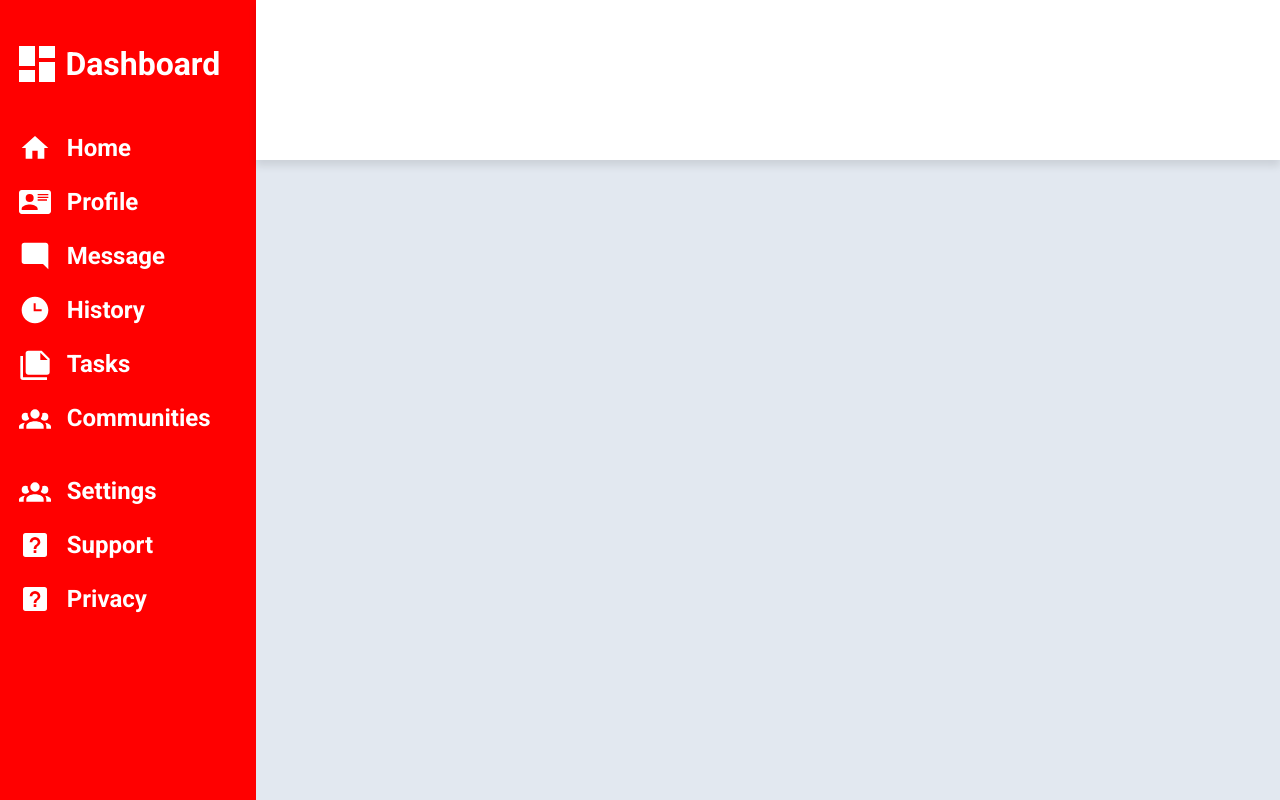
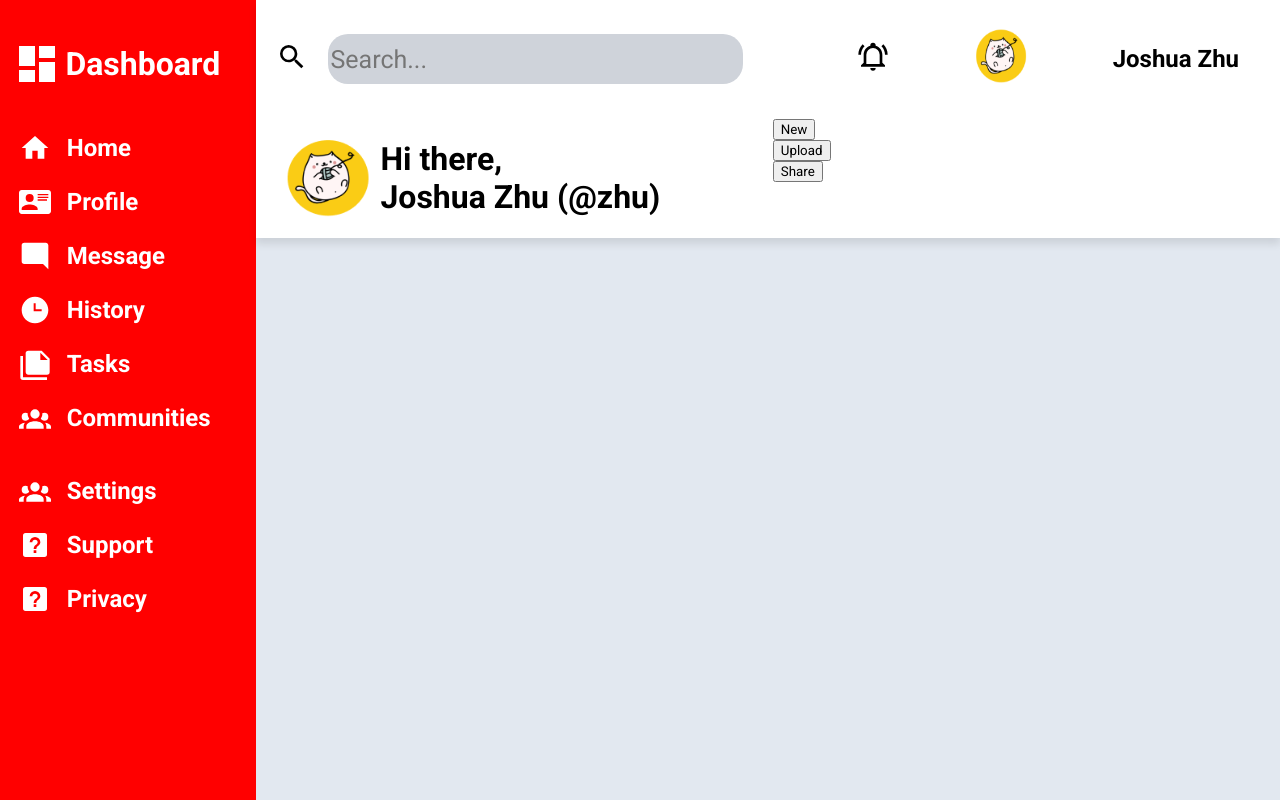
Before and after one commit to zhulander-top/admin-dashboard, a plain HTML site: page index.html in a window 1280 px wide. Shown: the top 800 px of the page. Drawn offline with Linux system fonts and the light colour scheme.

Commit message:
search part of header complete

```diff
--- a/index.html
+++ b/index.html
@@ -80,8 +80,50 @@
             </div>
         </div>
     <div class="header">
-        <div class="searchleft"></div>
-        <div class="searchright"></div>
+        <div class="searchleft">
+            <a href="#"><svg xmlns="http://www.w3.org/2000/svg" viewBox="0 0 24 24"><title>magnify</title><path d="M9.5,3A6.5,6.5 0 0,1 16,9.5C16,11.11 15.41,12.59 14.44,13.73L14.71,14H15.5L20.5,19L19,20.5L14,15.5V14.71L13.73,14.44C12.59,15.41 11.11,16 9.5,16A6.5,6.5 0 0,1 3,9.5A6.5,6.5 0 0,1 9.5,3M9.5,5C7,5 5,7 5,9.5C5,12 7,14 9.5,14C12,14 14,12 14,9.5C14,7 12,5 9.5,5Z" /></svg></a>
+            <input type="text" placeholder="Search...">
+        </div>
+        <div class="searchright">
+            <ul>
+                <li>
+                    <a href="#"><svg xmlns="http://www.w3.org/2000/svg" viewBox="0 0 24 24"><title>bell-ring-outline</title><path d="M10,21H14A2,2 0 0,1 12,23A2,2 0 0,1 10,21M21,19V20H3V19L5,17V11C5,7.9 7.03,5.17 10,4.29C10,4.19 10,4.1 10,4A2,2 0 0,1 12,2A2,2 0 0,1 14,4C14,4.1 14,4.19 14,4.29C16.97,5.17 19,7.9 19,11V17L21,19M17,11A5,5 0 0,0 12,6A5,5 0 0,0 7,11V18H17V11M19.75,3.19L18.33,4.61C20.04,6.3 21,8.6 21,11H23C23,8.07 21.84,5.25 19.75,3.19M1,11H3C3,8.6 3.96,6.3 5.67,4.61L4.25,3.19C2.16,5.25 1,8.07 1,11Z" /></svg></a>
+                </li>
+                <li>
+                    <a href="#"><img src="images/2.png"></a>
+                </li>
+                <li>
+                    <p>Joshua Zhu</p>
+                </li>
+            </ul>
+        </div>
+        <div class="accleft">
+            <img src="images/2.png">
+            <h1>
+                <span>Hi there,</span>
+                <br>
+                Joshua Zhu (@zhu)
+            </h1>
+        </div>
+        <div class="accright">
+            <ul>
+                <li>
+                    <button>
+                        New
+                    </button>
+                </li>
+                <li>
+                    <button>
+                        Upload
+                    </button>
+                </li>
+                <li>
+                    <button>
+                        Share
+                    </button>
+                </li>
+            </ul>
+        </div>
     </div>
     <div class="content">
     </div>
--- a/style.css
+++ b/style.css
@@ -1,18 +1,21 @@
 body,
-html {
-    height: 100%;
+html{
+    height: 100vh;
     margin: 0;
+    padding:0;
+    box-sizing: border-box;
 }
 * {
     font-family: "Roboto", 'Times New Roman', Times, serif;
-    box-sizing: border-box;
+
 }
 .container{
-    height:100%;
     display: grid;
     grid-template-columns: 1fr 4fr;
     grid-template-rows: 1fr 4fr;
-    overflow-x: hidden;
+    height: 100%;
+    width:100%;
+    min-height:1040px;
 }
 .sidebar{
     background-color:red;
@@ -20,6 +23,7 @@ html {
     grid-row: 1 / 3;
     display:flex;
     flex-direction: column;
+    position:sticky;
     padding: 5%;
 }
 .sidebar p{
@@ -77,6 +81,71 @@ html {
     background-color: white;
     box-shadow: 0px 6px 8px rgba(0, 0, 0, .1);
     z-index: 1;
+    display:grid;
+    column-gap: 30px;
+    grid-template: 1fr 1fr / 1fr 1fr;
+    padding-left: 2%;
+    padding-right: 4%;
+}
+.header ul{
+    list-style:none;
+    margin:0;
+    padding:0;
+}
+.searchleft{
+    grid-row: 1 / 2;
+    grid-column: 1 / 2;
+    display:flex;
+    justify-content: start;
+    align-items:center;
+}
+input {
+    width: 95%;
+    height: 48px;
+    border-radius: 20px;
+    border:none;
+    display: inline-block;
+    background-color: rgb(207, 211, 218);
+    margin-left: 20px;
+    font-size: 25px;
+}
+.searchleft svg{
+    width: 2rem;
+    height: 2rem;
+}
+.searchright{
+    grid-row: 1 / 2;
+    grid-column: 2 / 3;
+    display:flex;
+    justify-content:end;
+    align-items:center;
+}
+.searchright ul{
+    display: flex;
+    white-space:nowrap;
+    justify-content: flex-end;
+    align-items: center;
+    gap:5rem;
+    font-size:1.5rem;
+    font-weight:bold;
+}
+.searchright svg{
+    width: 2rem;
+    height: 2rem;
+}
+.searchright img{
+    width: 4rem;
+    height: 4rem;
+}
+.accleft{
+    grid-row: 2 / 3;
+    grid-column: 1 / 2;
+    display:flex;
+    align-items: center;
+}
+.accright{
+    grid-row: 2 / 3;
+    grid-column: 2 / 3;
 }
 .content{
     grid-row: 2 / 3;
```
